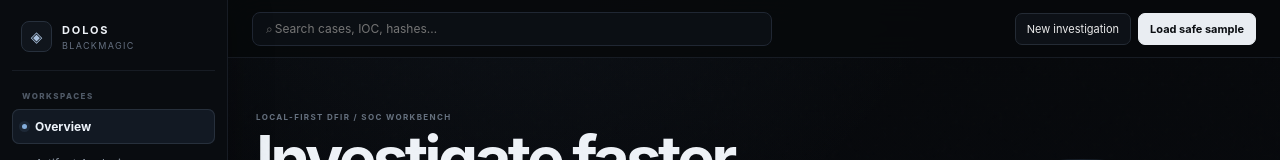
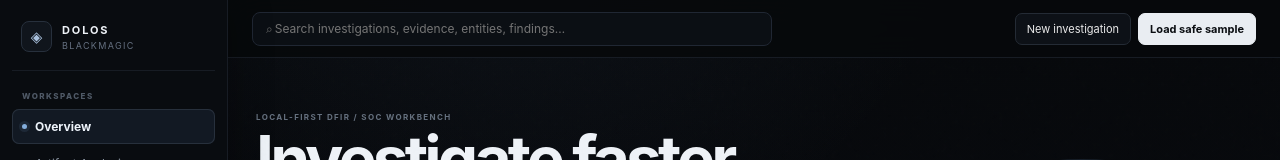
Before and after one commit to ShalvaLekishvili/DolosBlackMagic, a website: page site/index.html in a window 1280 px wide. Shown: the top 160 px of the page. Drawn offline with Linux system fonts and the light colour scheme.

Commit message:
feat(platform): wire search and investigation workspace

```diff
--- a/site/index.html
+++ b/site/index.html
@@ -22,5 +22,5 @@
       <section class="view" id="view-grimoire"><div class="section-title"><span class="kicker">THE GRIMOIRE</span><h1>Investigations</h1><p>Local case library stored only in this browser.</p></div><div class="filter-row"><input id="caseFilter" aria-label="Search investigations" placeholder="Search saved investigations…"/><button class="ghost danger" id="clearCasesBtn">Clear all</button></div><div id="caseGrid" class="case-grid"></div></section>
       <section class="view" id="view-report"><div class="section-title"><span class="kicker">CASE REPORT</span><h1>Reports</h1><p>Export the active artifact case as Markdown, JSON or a printable PDF.</p></div><div class="report-actions"><button class="ghost" id="exportMdBtn">Export Markdown</button><button class="ghost" id="exportJsonBtn">Export JSON</button><button class="primary" id="printBtn">Print / PDF</button></div><article class="report-sheet" id="reportSheet"><div class="empty"><h3>No active report</h3><p>Analyze or open a saved case first.</p></div></article></section>
     </main></div><div class="toast" id="toast" role="status" aria-live="polite"></div>
-  <script src="core.js"></script><script src="log-engine.js"></script><script src="soc-engine.js"></script><script src="ops-engine.js"></script><script src="security-runtime.js"></script><script src="platform/app-bus.js"></script><script src="platform/investigation-engine.js"></script><script src="platform/detection-v3.js"></script><script src="app.js"></script><script src="log-ui.js"></script><script src="soc-ui.js"></script><script src="ops-ui.js"></script><script src="platform/event-explorer-v2.js"></script><script src="ui-hardening.js"></script><script src="dashboard-v06.js"></script><script src="platform/log-stream-client.js"></script><script src="platform/bootstrap.js"></script>
+  <script src="core.js"></script><script src="log-engine.js"></script><script src="soc-engine.js"></script><script src="ops-engine.js"></script><script src="security-runtime.js"></script><script src="platform/app-bus.js"></script><script src="platform/investigation-engine.js"></script><script src="platform/detection-v3.js"></script><script src="app.js"></script><script src="log-ui.js"></script><script src="soc-ui.js"></script><script src="ops-ui.js"></script><script src="platform/event-explorer-v2.js"></script><script src="platform/investigation-ui.js"></script><script src="platform/global-search.js"></script><script src="ui-hardening.js"></script><script src="dashboard-v06.js"></script><script src="platform/log-stream-client.js"></script><script src="platform/bootstrap.js"></script>
 </body></html>
```
